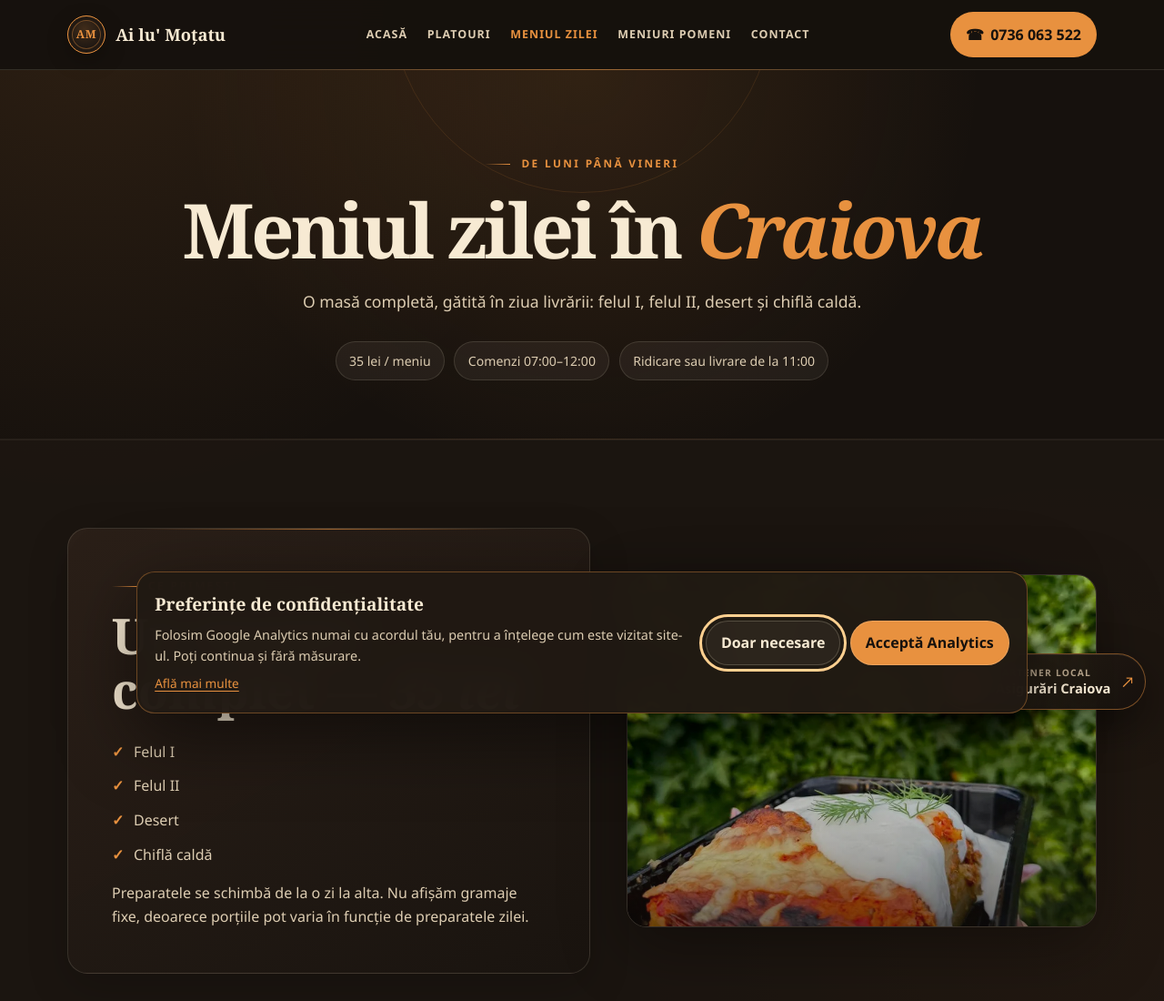
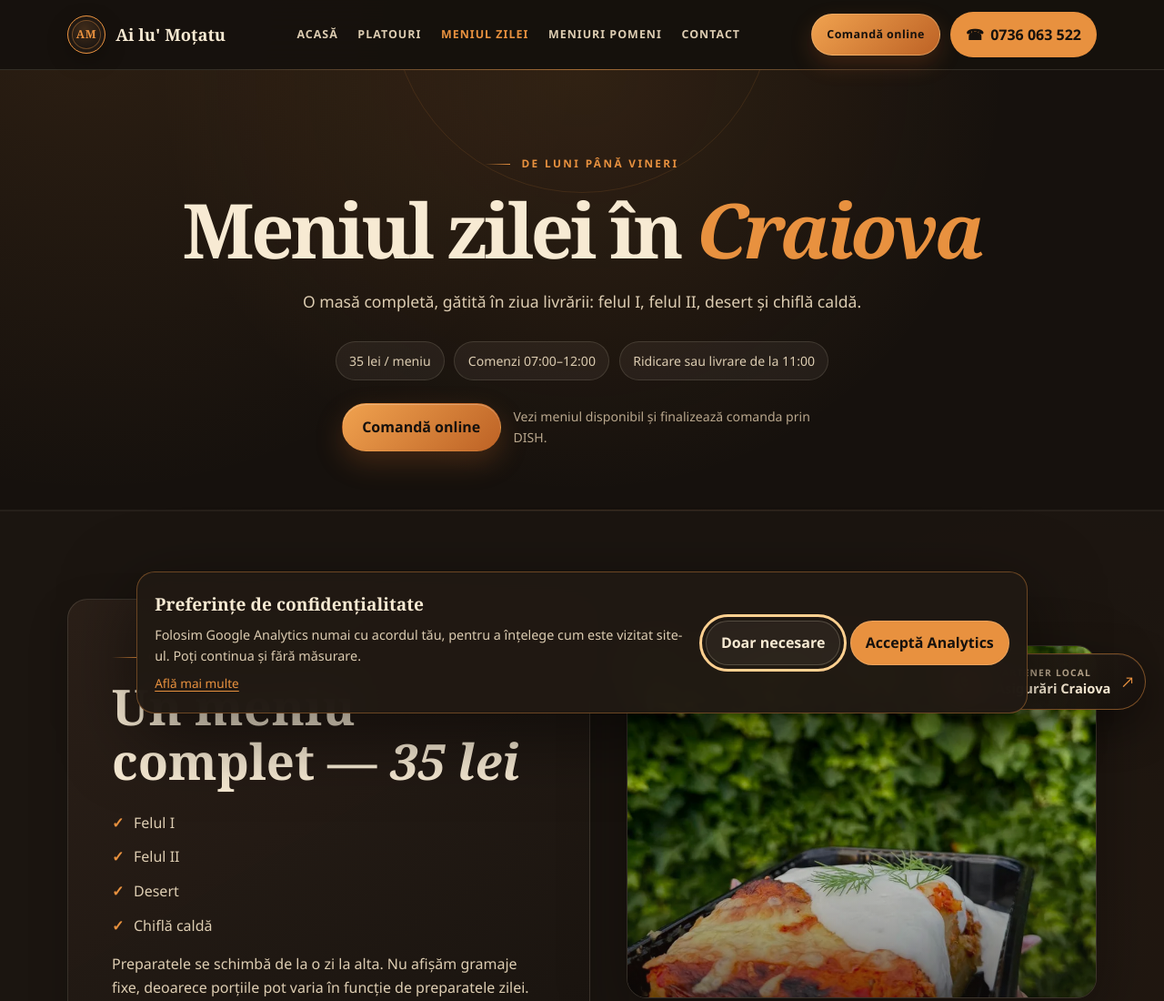
Before and after one commit to ailumotatu-ui/ailumotatu.ro, a plain HTML site: page meniul-zilei/index.html in a window 1280 px wide. Shown: the top 1100 px of the page at 91% size. Drawn offline with Linux system fonts and the light colour scheme.

Commit message:
Add files via upload

```diff
--- a/meniul-zilei/index.html
+++ b/meniul-zilei/index.html
@@ -42,7 +42,7 @@
     <div class="container header-inner">
       <a class="brand" href="/" aria-label="Ai lu' Moțatu — pagina principală"><span class="brand-mark" aria-hidden="true">AM</span><span>Ai lu' Moțatu</span></a>
       <nav class="desktop-nav" aria-label="Navigare principală"><a href="/">Acasă</a><a href="/platouri/">Platouri</a><a href="/meniul-zilei/" aria-current="page">Meniul zilei</a><a href="/meniuri-pomeni/">Meniuri pomeni</a><a href="/#contact">Contact</a></nav>
-      <div class="header-actions"><a class="phone-link" href="tel:+40736063522" aria-label="Sună la 0736 063 522"><span aria-hidden="true">☎</span><span class="phone-label">0736 063 522</span></a><button class="nav-toggle" type="button" aria-expanded="false" aria-controls="meniu-mobil" aria-label="Deschide meniul" data-nav-toggle>☰</button></div>
+      <div class="header-actions"><a class="order-online-link" href="https://ai-lu-motatu.order.dish.co/menus" data-dish-order>Comandă online</a><a class="phone-link" href="tel:+40736063522" aria-label="Sună la 0736 063 522"><span aria-hidden="true">☎</span><span class="phone-label">0736 063 522</span></a><button class="nav-toggle" type="button" aria-expanded="false" aria-controls="meniu-mobil" aria-label="Deschide meniul" data-nav-toggle>☰</button></div>
     </div>
     <div class="mobile-menu" id="meniu-mobil" data-mobile-menu hidden><nav aria-label="Navigare pe mobil"><a href="/">Acasă</a><a href="/platouri/">Platouri</a><a href="/meniul-zilei/" aria-current="page">Meniul zilei</a><a href="/meniuri-pomeni/">Meniuri pomeni</a><a href="/#contact">Contact</a></nav></div>
   </header>
@@ -54,6 +54,7 @@
         <h1>Meniul zilei în <em>Craiova</em></h1>
         <p class="lead">O masă completă, gătită în ziua livrării: felul I, felul II, desert și chiflă caldă.</p>
         <div class="facts"><span class="fact">35 lei / meniu</span><span class="fact">Comenzi 07:00–12:00</span><span class="fact">Ridicare sau livrare de la 11:00</span></div>
+        <div class="button-row page-order-actions"><a class="button button-primary" href="https://ai-lu-motatu.order.dish.co/menus" data-dish-order>Comandă online</a><p class="order-platform-note">Vezi meniul disponibil și finalizează comanda prin DISH.</p></div>
       </div>
     </section>
 
@@ -110,7 +111,7 @@
 
   <footer class="site-footer"><div class="container"><div class="footer-grid"><div><a class="brand" href="/"><span class="brand-mark" aria-hidden="true">AM</span><span>Ai lu' Moțatu</span></a><p>Mâncare gătită și livrată cu grijă în Craiova.</p><p class="company-details">AI LU MOTATU SRL · CUI 54840546<br>Nr. Reg. Com. J2026037079000 · EUID ROONRC.J2026037079000</p></div><div><h2>Comandă</h2><div class="footer-links"><a href="/meniul-zilei/">Meniul zilei</a><a href="/platouri/">Platouri</a><a href="/meniuri-pomeni/">Meniuri pomeni</a></div></div><div><h2>Contact</h2><div class="footer-links"><a href="tel:+40736063522">0736 063 522</a><a href="https://www.facebook.com/profile.php?id=61590221382159" target="_blank" rel="noopener noreferrer">Facebook</a><a href="https://asiguraricraiova.ro/" target="_blank" rel="noopener">Partener local: Asigurări Craiova</a><a href="/confidentialitate/">Confidențialitate</a></div></div></div><div class="footer-bottom">© <span data-current-year>2026</span> Ai lu' Moțatu. Toate drepturile rezervate.</div></div></footer>
   <a class="partner-float" href="https://asiguraricraiova.ro/" target="_blank" rel="noopener" aria-label="Vizitează partenerul Asigurări Craiova; se deschide într-o filă nouă"><span class="partner-float__mark" aria-hidden="true"><svg viewBox="0 0 24 24" fill="none" stroke="currentColor" stroke-width="1.8" stroke-linecap="round" stroke-linejoin="round"><path d="M12 3 5.5 5.7v5.1c0 4.3 2.6 8.1 6.5 10.2 3.9-2.1 6.5-5.9 6.5-10.2V5.7L12 3Z"/><path d="m9.2 12 1.8 1.8 3.9-4"/></svg></span><span class="partner-float__copy"><small>Partener local</small><strong>Asigurări Craiova</strong></span><span class="partner-float__arrow" aria-hidden="true">↗</span></a>
-  <nav class="mobile-quick-actions" aria-label="Acțiuni rapide"><a href="tel:+40736063522">Sună</a><a href="https://wa.me/40736063522" target="_blank" rel="noopener noreferrer">WhatsApp</a></nav>
+  <nav class="mobile-quick-actions" aria-label="Acțiuni rapide"><a class="quick-call" href="tel:+40736063522">Sună</a><a class="quick-whatsapp" href="https://wa.me/40736063522" target="_blank" rel="noopener noreferrer">WhatsApp</a><a class="quick-order" href="https://ai-lu-motatu.order.dish.co/menus" data-dish-order>Comandă <span class="quick-order-extra">online</span></a></nav>
   <script src="/assets/site.js" defer></script>
   <script src="/assets/orders.js" defer></script>
   <script src="/assets/analytics.js" defer></script>
```
